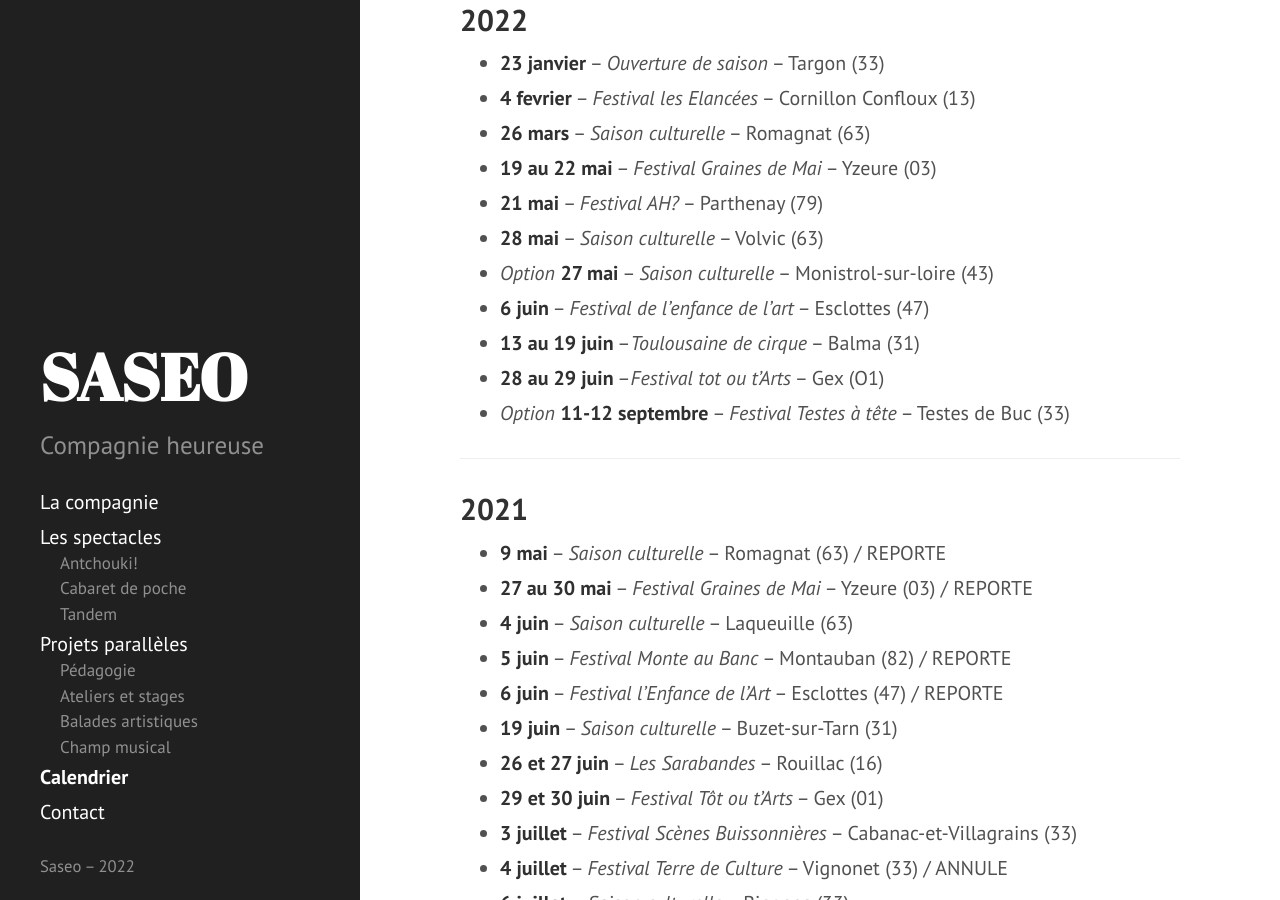
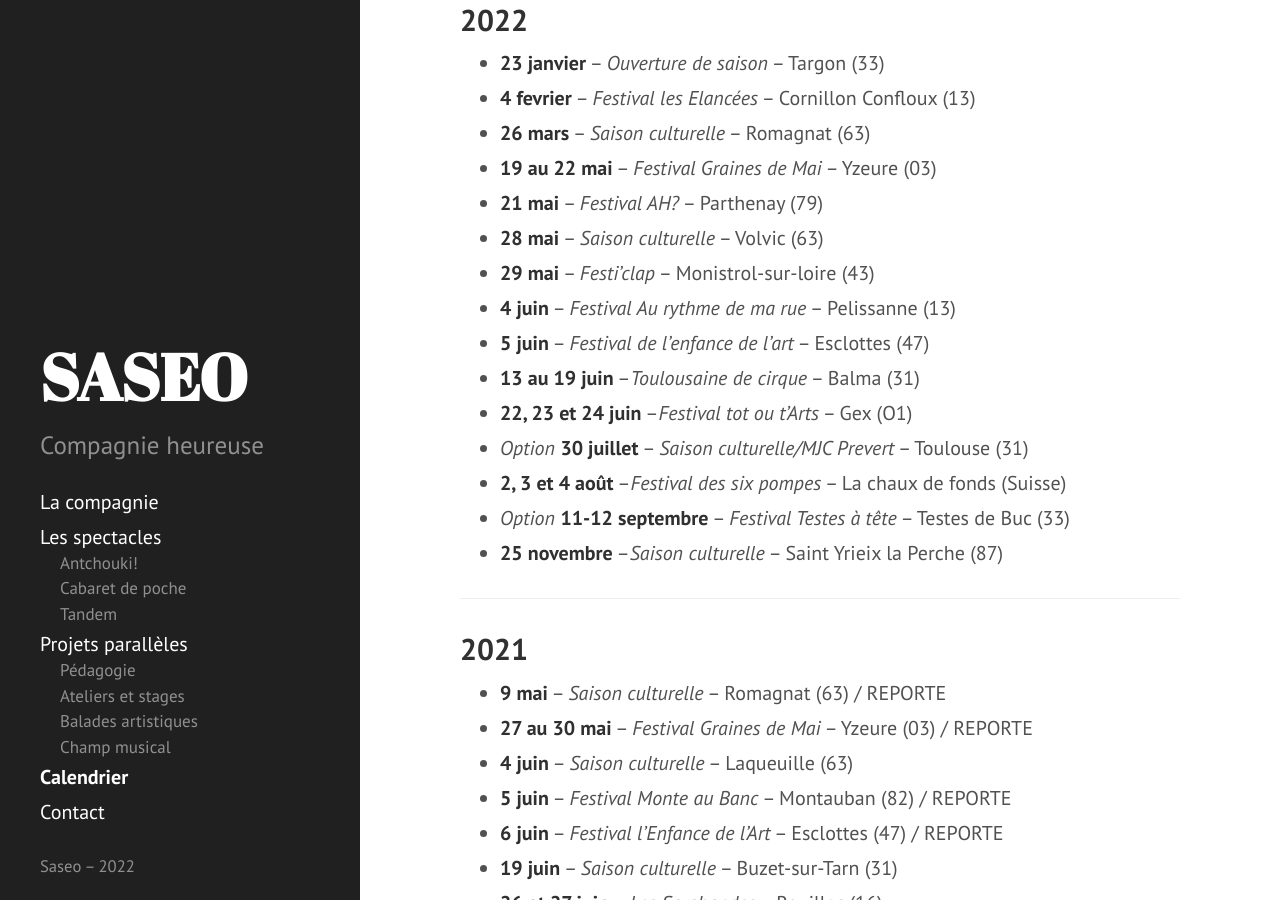
Before and after one commit to rizoom/saseo.org, a Jekyll site: the page built from calendrier.md, in a window 1280 px wide and 900 px high, scrolled down 324 px. Built offline with Jekyll 4.4.1, drawn with Linux system fonts in a browser that asks for light colours.

Commit message:
Update calendrier.md

```diff
--- a/calendrier.md
+++ b/calendrier.md
@@ -19,11 +19,15 @@ sidebar_order: 3
 - **19 au 22 mai** -- _Festival Graines de Mai_ -- Yzeure (03)
 - **21 mai** -- _Festival AH?_ -- Parthenay (79)
 - **28 mai** -- _Saison culturelle_ -- Volvic (63)
-- _Option_ **27 mai** -- _Saison culturelle_ -- Monistrol-sur-loire (43)
-- **6 juin** -- _Festival de l'enfance de l'art_ -- Esclottes (47)
+- **29 mai** -- _Festi'clap_ -- Monistrol-sur-loire (43)
+- **4 juin** -- _Festival Au rythme de ma rue_ -- Pelissanne (13)
+- **5 juin** -- _Festival de l'enfance de l'art_ -- Esclottes (47)
 - **13 au 19 juin** --_Toulousaine de cirque_ -- Balma (31)
-- **28 au 29 juin** --_Festival tot ou t'Arts_ -- Gex (O1)
+- **22, 23 et 24 juin** --_Festival tot ou t'Arts_ -- Gex (O1)
+- _Option_ **30 juillet** -- _Saison culturelle/MJC Prevert_ -- Toulouse (31)
+- **2, 3 et 4 août** --_Festival des six pompes_ -- La chaux de fonds (Suisse)
 - _Option_ **11-12 septembre** -- _Festival Testes à tête_ -- Testes de Buc (33)
+- **25 novembre** --_Saison culturelle_ -- Saint Yrieix la Perche (87)
 
 ---
 
```
